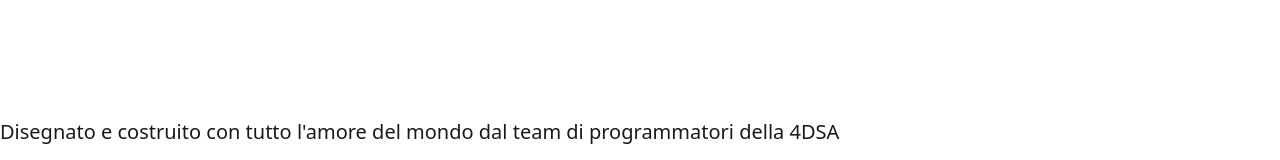
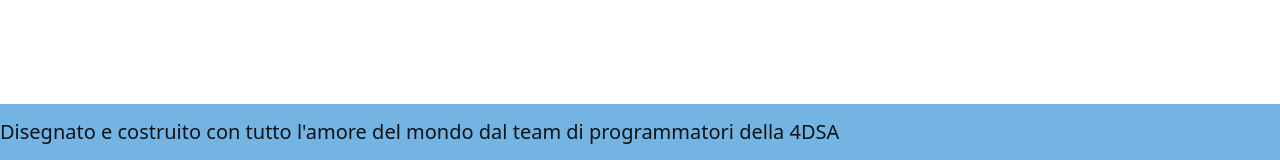
Before and after one commit to AlexGoldin/SitoPcto, a plain HTML site: page index.html in a window 1280 px wide. Shown: the part 640-800 px from the top of the page. Drawn offline with nearby package versions, Linux system fonts and the light colour scheme; files that its build step writes are made by us from their sources.

Commit message:
Update footerbar.css

```diff
--- a/css/footerbar.css
+++ b/css/footerbar.css
@@ -1,2 +1,3 @@
-style="background-color: rgb(116, 180, 226);
-.col
+.color-footerbar{
+    background-color: rgb(116, 180, 226);
+}
```
